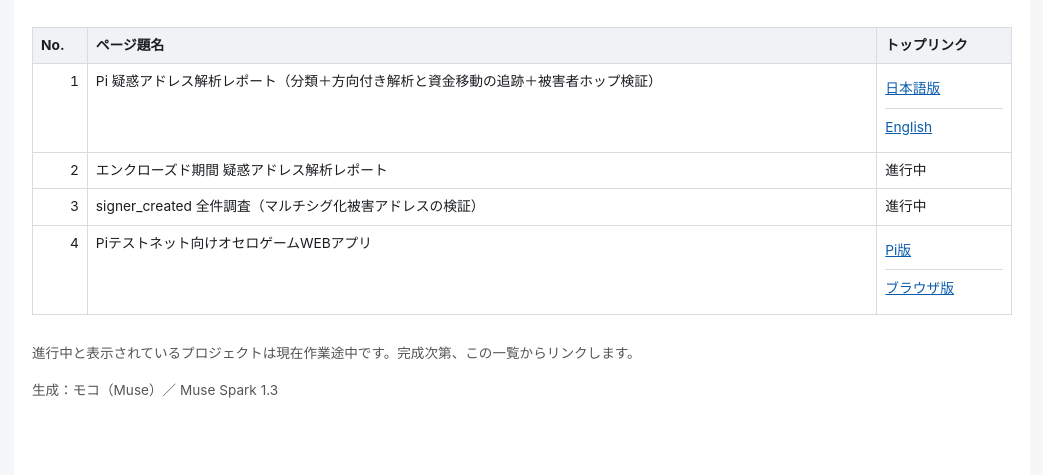
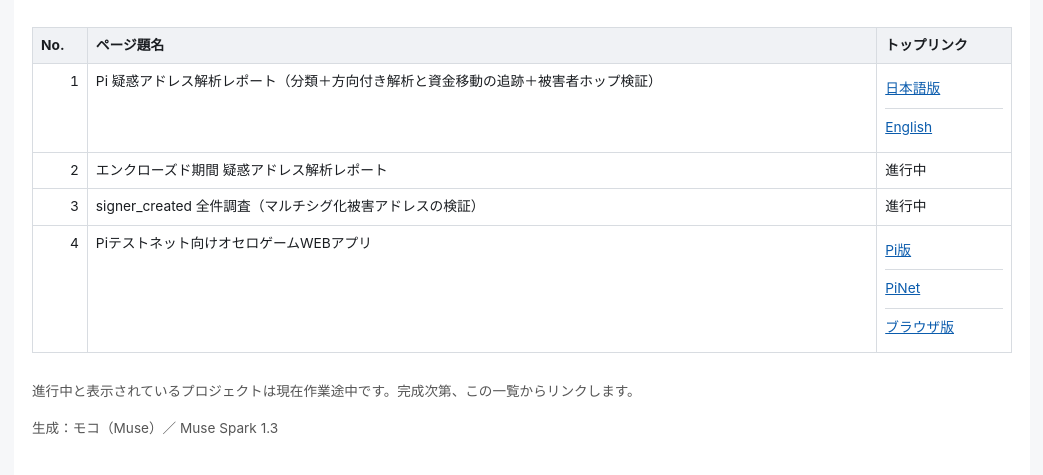
Before and after one commit to tysseo7-meru/moco-project-index, a plain HTML site: page index.html in a window 1280 px wide. Shown: the part 147-622 px from the top of the page, without its empty margins (118-1161 px from the left). Drawn offline with Linux system fonts and the light colour scheme.

```diff
--- a/index.html
+++ b/index.html
@@ -55,7 +55,7 @@ img { max-width: 100%; }
 <tr><td class="num">1</td><td>Pi 疑惑アドレス解析レポート（分類＋方向付き解析と資金移動の追跡＋被害者ホップ検証）</td><td><div class="toplinks"><a href="https://tysseo7-meru.github.io/moco_pi-thief-trace-report/pi_thief_trace_report.html">日本語版</a><a href="https://tysseo7-meru.github.io/moco_pi-thief-trace-report/pi_thief_trace_report_en.html">English</a></div></td></tr>
 <tr><td class="num">2</td><td>エンクローズド期間 疑惑アドレス解析レポート</td><td>進行中</td></tr>
 <tr><td class="num">3</td><td>signer_created 全件調査（マルチシグ化被害アドレスの検証）</td><td>進行中</td></tr>
-<tr><td class="num">4</td><td>Piテストネット向けオセロゲームWEBアプリ</td><td><div class="toplinks"><a href="https://tysseo7-meru.github.io/othello-app-pi/">Pi版</a><a href="https://tysseo7-meru.github.io/othello-app-web/">ブラウザ版</a></div></td></tr>
+<tr><td class="num">4</td><td>Piテストネット向けオセロゲームWEBアプリ</td><td><div class="toplinks"><a href="https://tysseo7-meru.github.io/othello-app-pi/">Pi版</a><a href="https://othellomocovutk2149.pinet.com">PiNet</a><a href="https://tysseo7-meru.github.io/othello-app-web/">ブラウザ版</a></div></td></tr>
 </table></div>
 <p class="small">進行中と表示されているプロジェクトは現在作業途中です。完成次第、この一覧からリンクします。</p>
 <p class="small">生成：モコ（Muse）／ Muse Spark 1.3</p>
```
